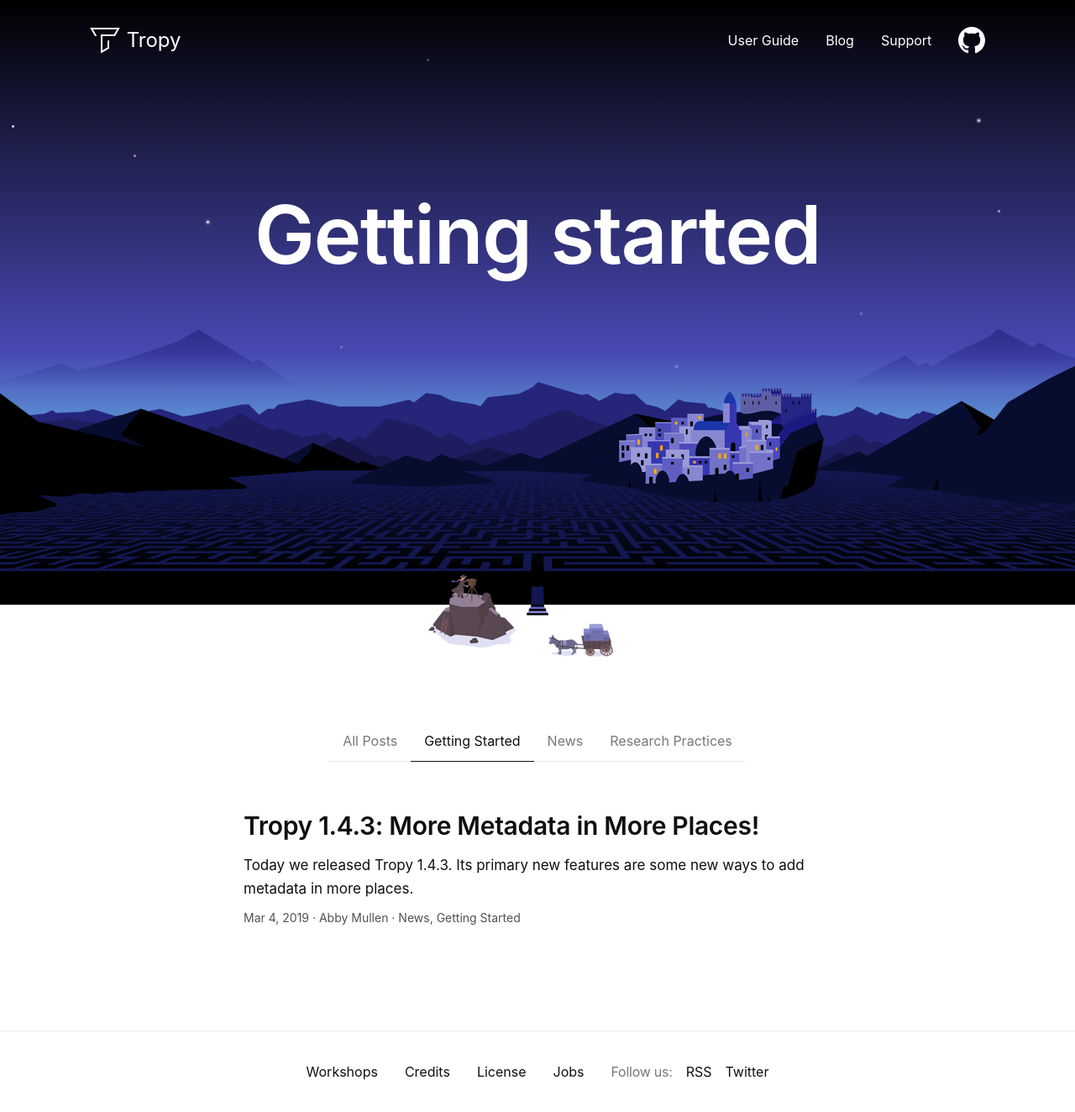
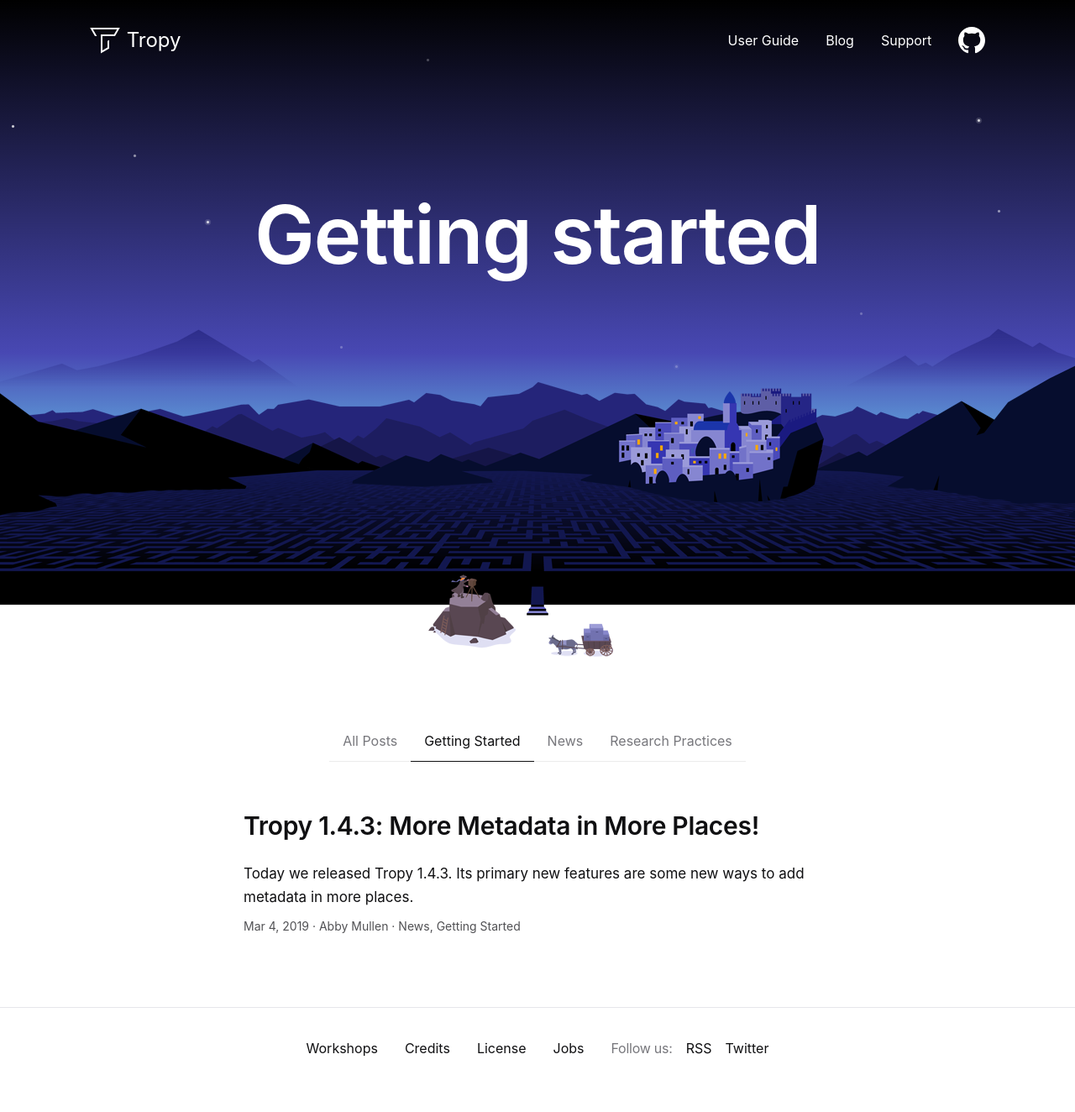
Before and after one commit to tropy/tropy.github.io, a Jekyll site: the page built from blog/category/getting-started.markdown, in a window 1280 px wide. Shown: the whole page at 84% size. Built offline with Jekyll 4.4.1, drawn with Linux system fonts in a browser that asks for light colours; after the commit the page ends 1296 px from its top, so only the background shows below that.

Commit message:
Restructure post preview.

```diff
--- a/_layouts/home.html
+++ b/_layouts/home.html
@@ -35,9 +35,6 @@
               {{ post.title | escape }}
             </a>
           </h2>
-          {%- if site.show_excerpts -%}
-            {{ post.excerpt }}
-          {%- endif -%}
           <p class="post-meta">
             {%- assign date_format = site.minima.date_format | default: "%b %-d, %Y" -%}
             <span class="post-date">{{ post.date | date: date_format }}</span>
@@ -56,6 +53,9 @@
               </span>
             {%- endif -%}
           </p>
+          {%- if site.show_excerpts -%}
+            {{ post.excerpt }}
+          {%- endif -%}
         </article>
       {%- endfor -%}
     {%- endif -%}
--- a/assets/stylesheets/blog/_post.scss
+++ b/assets/stylesheets/blog/_post.scss
@@ -39,6 +39,10 @@
     font-size: 14px;
     color: $gray-dark;
     margin-top: -$blog-font-size;
+
+    @include variant(".post.post-preview") {
+      margin-bottom: -10px;
+    }
   }
 
   h2,
@@ -52,11 +56,10 @@
       font-size: 30px;
       padding-top: $blog-font-size * $blog-line-height;
     }
-  }
 
-  &.post-preview {
-    h2,
-    .h2 {
+    @include variant("post.post-preview") {
+      margin-bottom: $blog-font-size * $blog-line-height;
+
       a {
         color: inherit;
         text-decoration: none;
```
